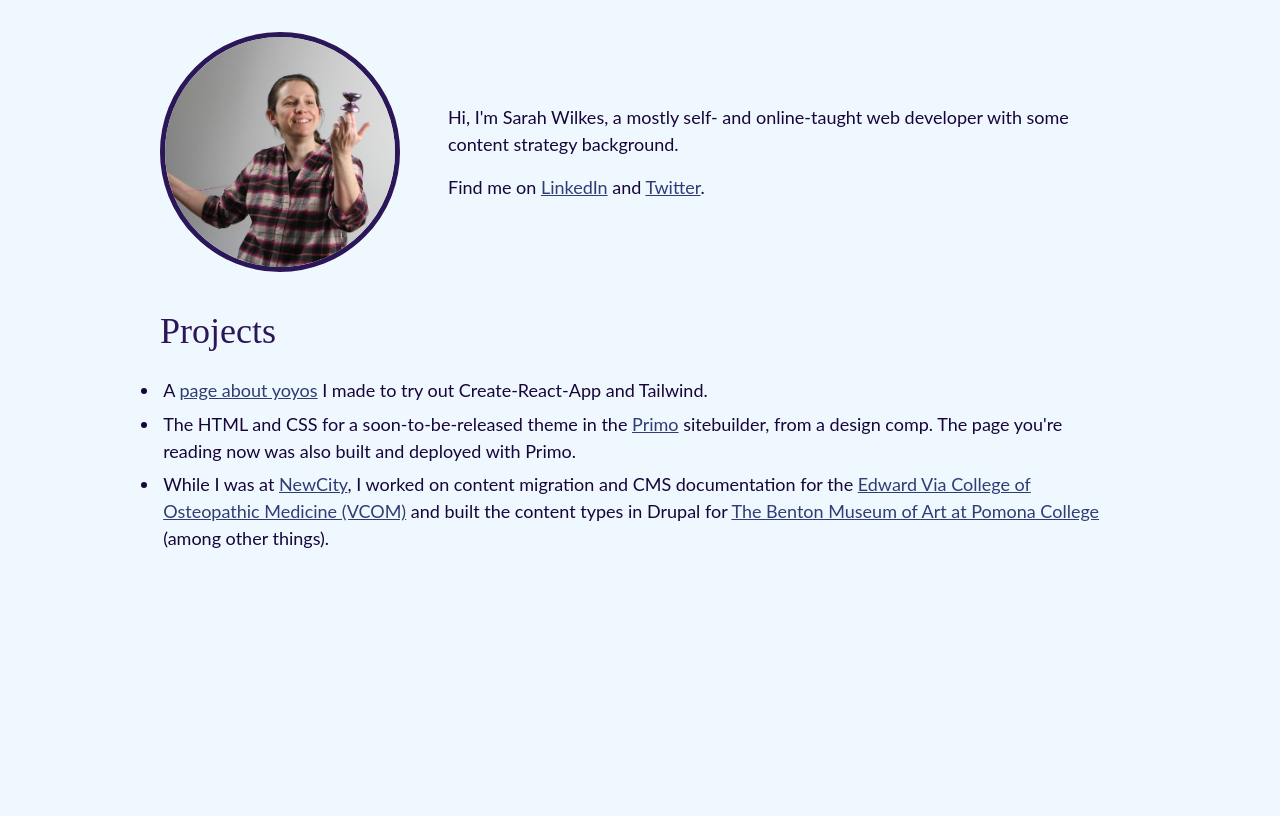
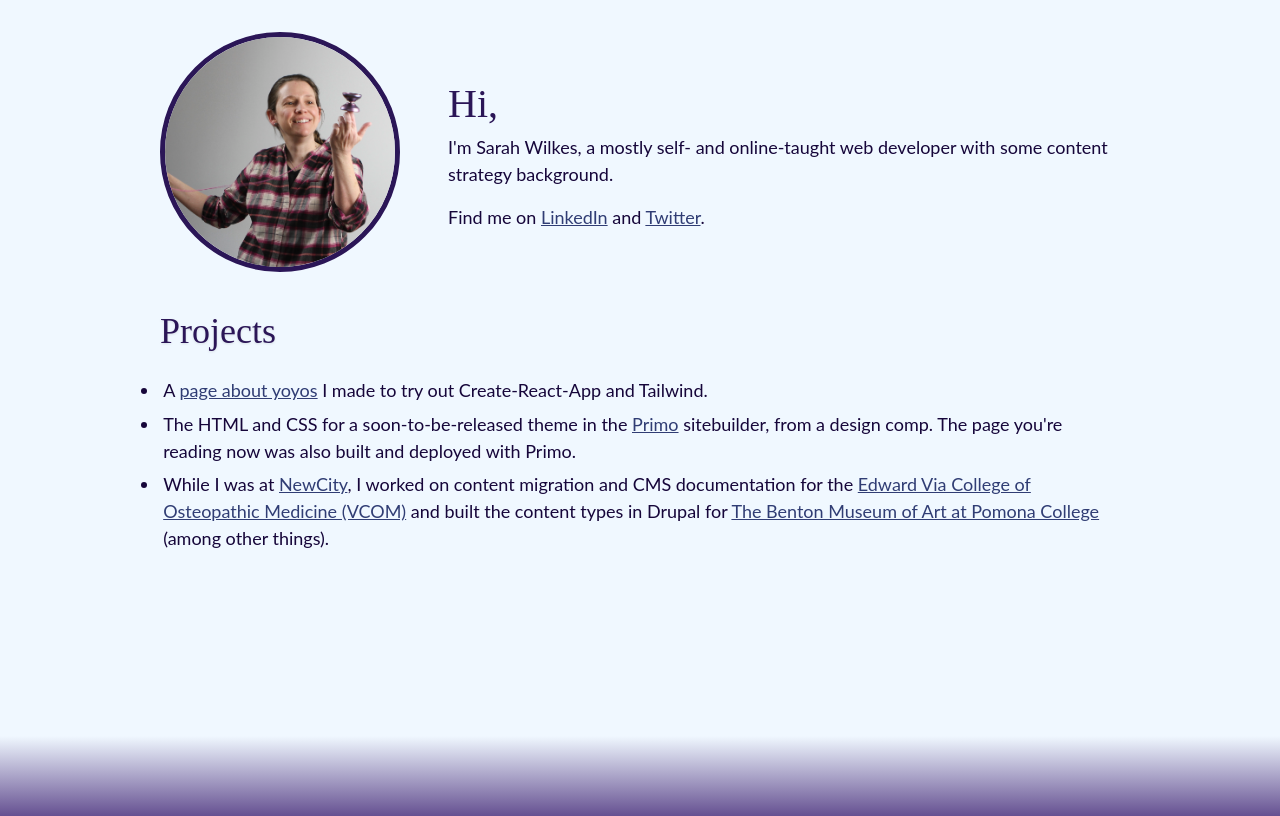
Before and after one commit to mightycoyote/mightycoyote.github.io, a plain HTML site: page index.html in a window 1280 px wide. Drawn offline with Linux system fonts and the light colour scheme.

Commit message:
footer fade & hi

```diff
--- a/index.html
+++ b/index.html
@@ -13,13 +13,15 @@
 
       <div class="block" id="block-rrxee">
         <div class="primo-component" id="component-rrxee">
-          <div><section id="about" class="primo-copy">
+          <div><div id="grid">
+	<main id="main">
+  	<section id="about" class="primo-copy">
     	<h1 class="visually-hidden">About Me</h1>
       <figure>
       	<img id="mepic" src='./assets/IMG_6588%20even%20smaller%20%20square.jpeg' alt="Sarah Wilkes" />
       </figure>
       <div id="intro">
- 	 	<p><span>Hi, </span>I'm Sarah Wilkes, a mostly self- and online-taught web developer with some content strategy background.</p>
+     	 	<p><span id="hi">Hi, </span>I'm Sarah Wilkes, a mostly self- and online-taught web developer with some content strategy background.</p>
     		<p>Find me on <a href="https://www.linkedin.com/in/sarah-wilkes-5560aaa8">LinkedIn</a> and <a href="https://twitter.com/Sarah_Wilkes">Twitter</a>.</p>
       </div>
     </section>
@@ -29,34 +31,63 @@
         <li>A <a href="#">page about yoyos</a> I made to try out Create-React-App and Tailwind.</li>
         <li>The HTML and CSS for a soon-to-be-released theme in the <a href="https://primo.af">Primo</a> sitebuilder, from a design comp. The page you're reading now was also built and deployed with Primo.</li>
         <li>While I was at <a href="https://www.insidenewcity.com">NewCity</a>, I worked on content migration and CMS documentation for the <a href="https://www.vcom.edu">Edward Via College of Osteopathic Medicine (VCOM)</a> and built the content types in Drupal for <a href="https://www.pomona.edu/museum/">The Benton Museum of Art at Pomona College</a> (among other things).</li>
-  </ul> </div>
+      </ul>
+  </main>
+  <footer />
+</div>    </div>
 
         </div>
-        <style type="text/css">#component-rrxee #mepic {
+        <style type="text/css">#component-rrxee {
+}
+
+#hi {
+  font-size: 2.5rem;
+  display: block;
+  font-family: 'Libre Baskerville', serif;
+  color: var(--primary-dark);
+}
+
+#mepic {
   margin: 0 auto;
 }
-  #component-rrxee figure {
+
+figure {
   padding-bottom: 2rem;
 }
+
 @media (min-width: 640px) {
-    #component-rrxee #mepic {
+  #mepic {
     max-width: 15rem;
     border-radius: 50%;
     border: 5px solid var(--primary-dark);
   }
 
-    #component-rrxee figure {
+  figure {
     padding-bottom: 0;
   }
 
-    #component-rrxee #about {
+  #about {
     display: flex;
     align-items: center;
     padding-top: 2rem;
   }
 
-    #component-rrxee #intro {
+  #intro {
     padding-left: 3rem;
+  }
+
+  #grid {
+    display: grid;
+  }
+
+  #main {
+    height: 90vh;
+  }
+
+  footer {
+    margin-top: 1rem;
+    height: 10vh;
+    background: linear-gradient(aliceblue, var(--primary-light));
   }
 }</style>
       </div>
```
Also changed, not shown: primo.json (+1 -1 lines), styles.css. Lines whose indentation alone changed are shown as unchanged.
